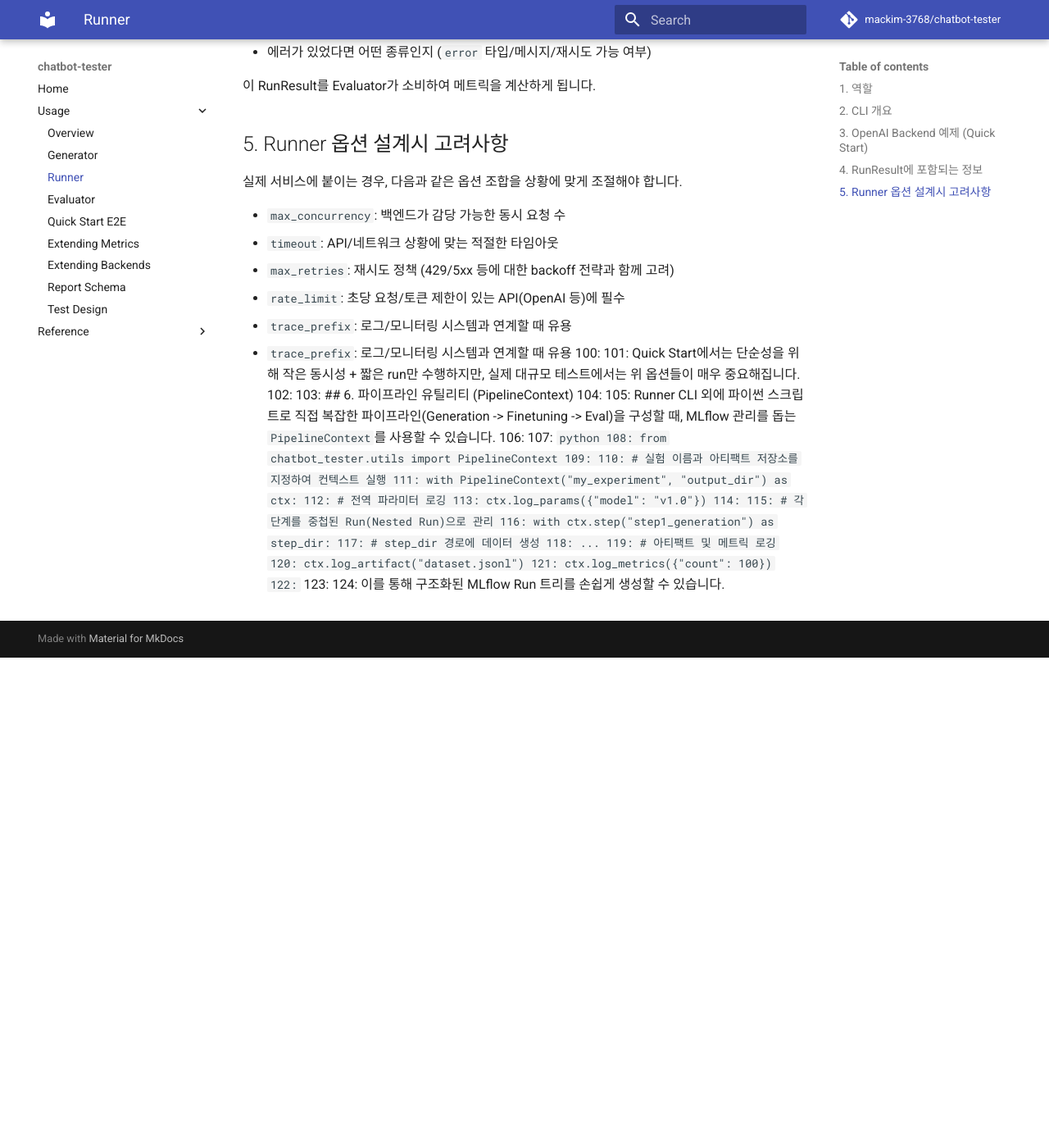
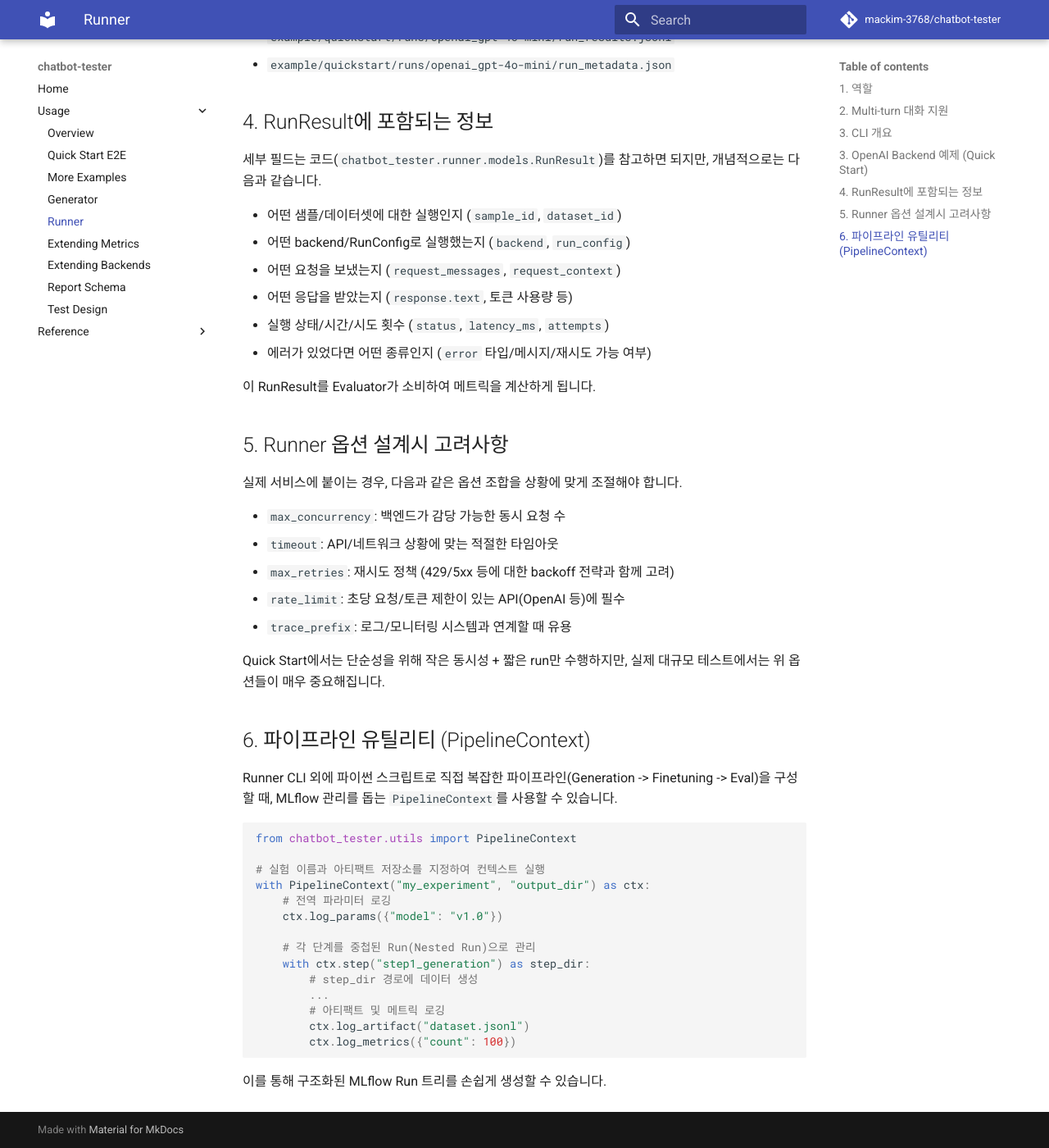
Before and after one commit to mackim-3768/chatbot-tester, an MkDocs documentation site: the page built from docs/usage/runner.md, in a window 1280 px wide and 1400 px high, scrolled down 2420 px. Shown: the whole window at 82% size. Built offline with MkDocs 1.6.1 and Material for MkDocs 9.7.7, drawn with Linux system fonts in a browser that asks for light colours; comment, search, counter and statistics services are not loaded; before the commit the page ends 3222 px from its top, so only the background shows below that; some of the changed text lies outside the part shown.

Commit message:
docs: Update documentation for new examples and features
- Add docs/usage/examples.md with detailed guide for new examples
- Update mkdocs.yml navigation to include Examples page
- Update usage docs (runner, generator, evaluator) with multi-turn, JSONL, and plugin details
- Update requirements.txt with mkdocs dependencies for doc building

````diff
--- a/docs/usage/runner.md
+++ b/docs/usage/runner.md
@@ -11,12 +11,26 @@
 3. 동시성/timeout/retry/rate-limit 전략 하에 각 `TestSample` 에 대해 요청 전송
 4. 응답과 메타데이터를 `RunResult` 레코드로 모아서 JSONL 파일로 저장
 
-출력은 보통 다음과 같습니다.
+## 2. Multi-turn 대화 지원
 
-- `run_results.jsonl`: per-sample `RunResult` 레코드
-- `run_metadata.json`: 실행 환경(RunConfig, RunnerOptions 등) 메타데이터
+Runner는 단순 1-turn(User Question -> Answer) 뿐만 아니라, **Multi-turn 대화** 문맥을 유지하며 테스트할 수 있습니다.
 
-## 2. CLI 개요
+- `TestSample`의 `messages` 필드에 여러 턴의 대화(`user`, `assistant`, `user`, ...)가 포함되어 있으면,
+- Runner는 이를 순서대로 백엔드에 전달하여 전체 문맥을 반영한 응답을 요청합니다.
+
+예를 들어 데이터셋이 다음과 같이 구성된 경우:
+
+```json
+[
+  {"role": "user", "content": "Hello"},
+  {"role": "assistant", "content": "Hi there!"},
+  {"role": "user", "content": "What's the weather?"}
+]
+```
+
+Runner는 이 전체 리스트를 백엔드의 `messages` 인자로 전달합니다. 이를 통해 이전 대화 내용("Hello" -> "Hi there!")을 기억하는지 테스트할 수 있습니다.
+
+## 3. CLI 개요
 
 Runner는 `python -m chatbot_tester.runner.cli` 형태의 CLI 엔트리포인트를 제공합니다.
 
@@ -98,29 +112,27 @@
 - `rate_limit`: 초당 요청/토큰 제한이 있는 API(OpenAI 등)에 필수
 - `trace_prefix`: 로그/모니터링 시스템과 연계할 때 유용
 
-- `trace_prefix`: 로그/모니터링 시스템과 연계할 때 유용
-100:
-101: Quick Start에서는 단순성을 위해 작은 동시성 + 짧은 run만 수행하지만, 실제 대규모 테스트에서는 위 옵션들이 매우 중요해집니다.
-102:
-103: ## 6. 파이프라인 유틸리티 (PipelineContext)
-104:
-105: Runner CLI 외에 파이썬 스크립트로 직접 복잡한 파이프라인(Generation -> Finetuning -> Eval)을 구성할 때, MLflow 관리를 돕는 `PipelineContext`를 사용할 수 있습니다.
-106:
-107: ```python
-108: from chatbot_tester.utils import PipelineContext
-109:
-110: # 실험 이름과 아티팩트 저장소를 지정하여 컨텍스트 실행
-111: with PipelineContext("my_experiment", "output_dir") as ctx:
-112:     # 전역 파라미터 로깅
-113:     ctx.log_params({"model": "v1.0"})
-114:
-115:     # 각 단계를 중첩된 Run(Nested Run)으로 관리
-116:     with ctx.step("step1_generation") as step_dir:
-117:         # step_dir 경로에 데이터 생성
-118:         ...
-119:         # 아티팩트 및 메트릭 로깅
-120:         ctx.log_artifact("dataset.jsonl")
-121:         ctx.log_metrics({"count": 100})
-122: ```
-123:
-124: 이를 통해 구조화된 MLflow Run 트리를 손쉽게 생성할 수 있습니다.
+Quick Start에서는 단순성을 위해 작은 동시성 + 짧은 run만 수행하지만, 실제 대규모 테스트에서는 위 옵션들이 매우 중요해집니다.
+
+## 6. 파이프라인 유틸리티 (PipelineContext)
+
+Runner CLI 외에 파이썬 스크립트로 직접 복잡한 파이프라인(Generation -> Finetuning -> Eval)을 구성할 때, MLflow 관리를 돕는 `PipelineContext`를 사용할 수 있습니다.
+
+```python
+from chatbot_tester.utils import PipelineContext
+
+# 실험 이름과 아티팩트 저장소를 지정하여 컨텍스트 실행
+with PipelineContext("my_experiment", "output_dir") as ctx:
+    # 전역 파라미터 로깅
+    ctx.log_params({"model": "v1.0"})
+
+    # 각 단계를 중첩된 Run(Nested Run)으로 관리
+    with ctx.step("step1_generation") as step_dir:
+        # step_dir 경로에 데이터 생성
+        ...
+        # 아티팩트 및 메트릭 로깅
+        ctx.log_artifact("dataset.jsonl")
+        ctx.log_metrics({"count": 100})
+```
+
+이를 통해 구조화된 MLflow Run 트리를 손쉽게 생성할 수 있습니다.
--- a/mkdocs.yml
+++ b/mkdocs.yml
@@ -11,10 +11,10 @@
   - Home: index.md
   - Usage:
       - Overview: usage/overview.md
+      - Quick Start E2E: usage/quickstart-e2e.md
+      - More Examples: usage/examples.md
       - Generator: usage/generator.md
       - Runner: usage/runner.md
-      - Evaluator: usage/evaluator.md
-      - Quick Start E2E: usage/quickstart-e2e.md
       - Extending Metrics: usage/extending-metrics.md
       - Extending Backends: usage/extending-backends.md
       - Report Schema: usage/report-schema.md
--- a/requirements.txt
+++ b/requirements.txt
@@ -7,3 +7,6 @@
 pytest
 pytest-mock
 pytest-asyncio
+mkdocs
+mkdocs-material
+mkdocstrings[python]
````
Also changed, not shown: docs/index.md (+1 -0 lines), docs/reference/cli.md (+1 -0 lines), docs/usage/evaluator.md (+44 -2 lines), docs/usage/examples.md (added, +101 -0 lines), docs/usage/generator.md (+30 -1 lines).
